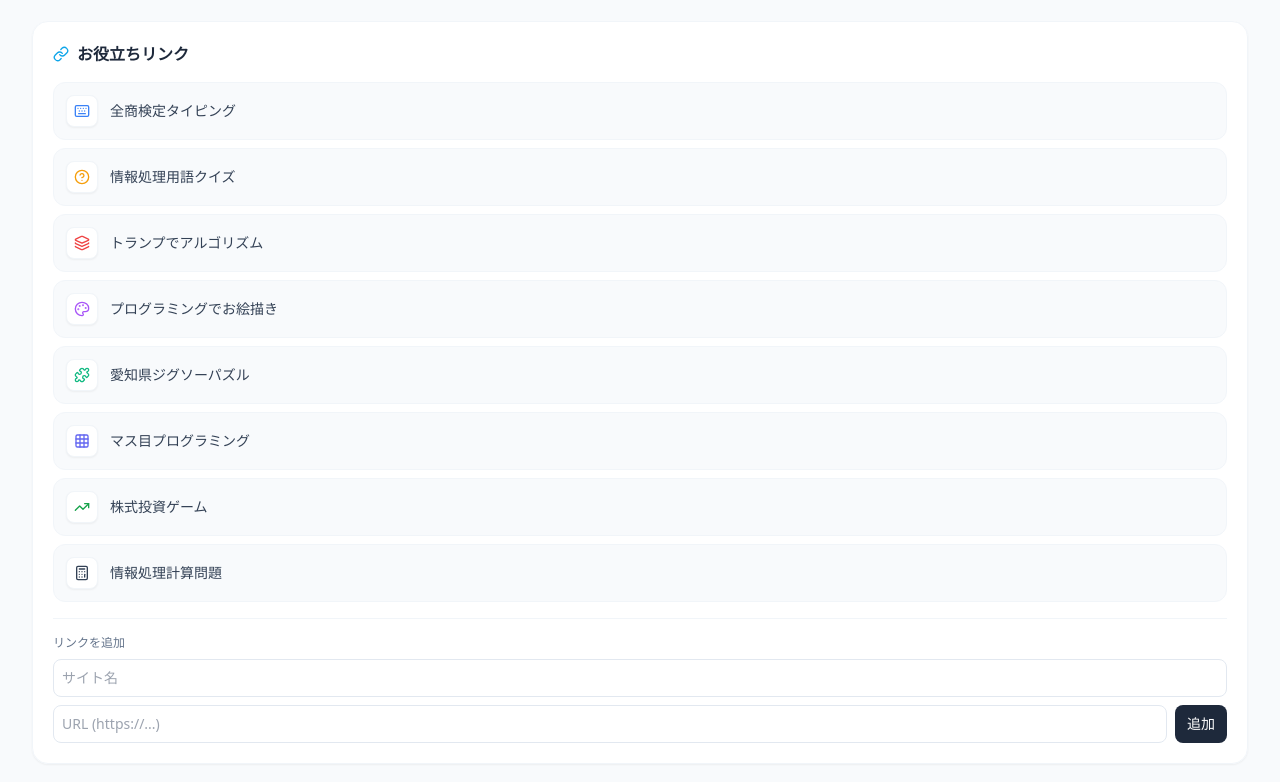
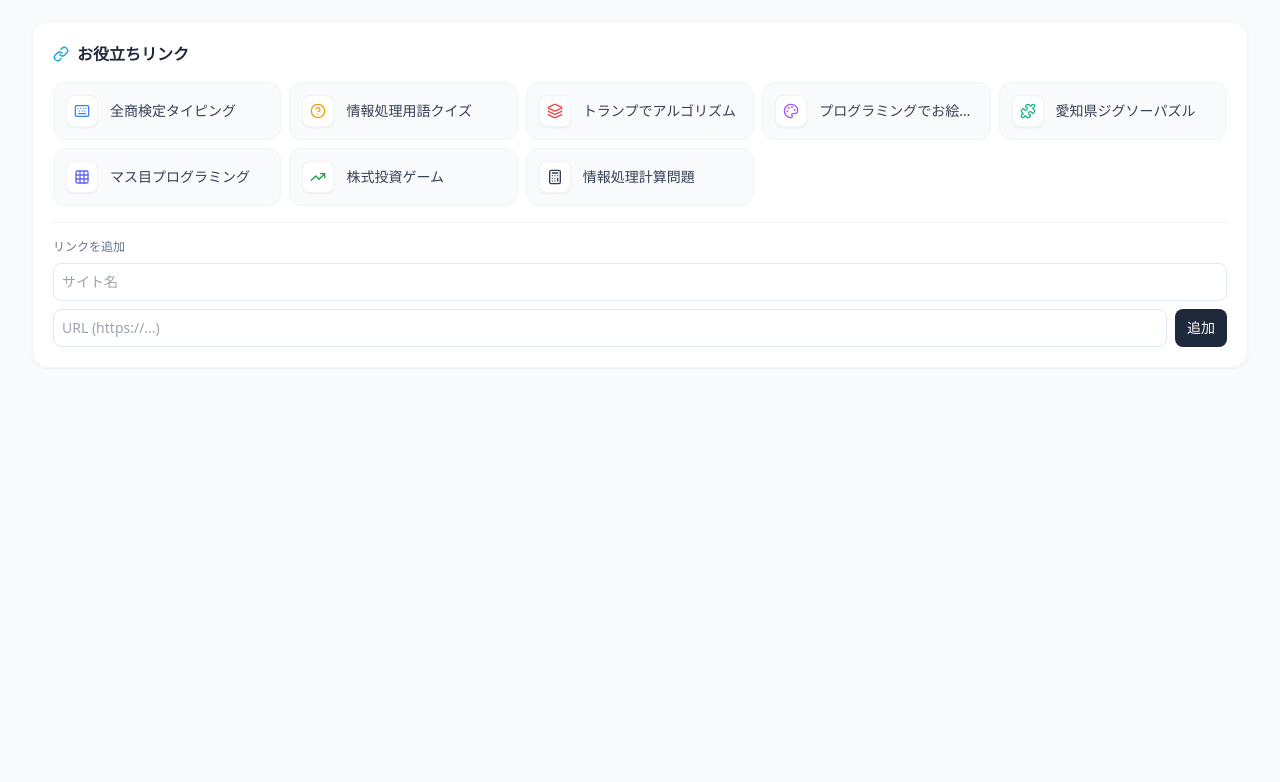
Before and after one commit to mkt918/02_mainportal02, a website built with Vite: page index.html in a window 1280 px wide. Shown: the part 983-1765 px from the top of the page. After the commit the page ends 1375 px from the top, so only its background shows below. Built offline with nearby package versions, Linux system fonts and the light colour scheme.

Commit message:
お役立ちリンクを5カラムグリッド表示に変更

```diff
--- a/js/links.js
+++ b/js/links.js
@@ -69,7 +69,7 @@ export class Links {
     if (!this.container) return;
 
     this.container.innerHTML = `
-      <div class="flex flex-col gap-2 mb-4">
+      <div class="grid grid-cols-2 sm:grid-cols-3 md:grid-cols-5 gap-2 mb-4">
         ${this.links.map(l => this.renderLink(l)).join('')}
       </div>
       <div class="pt-4 border-t border-slate-100">
```
Also changed, not shown: dist/index.html.
